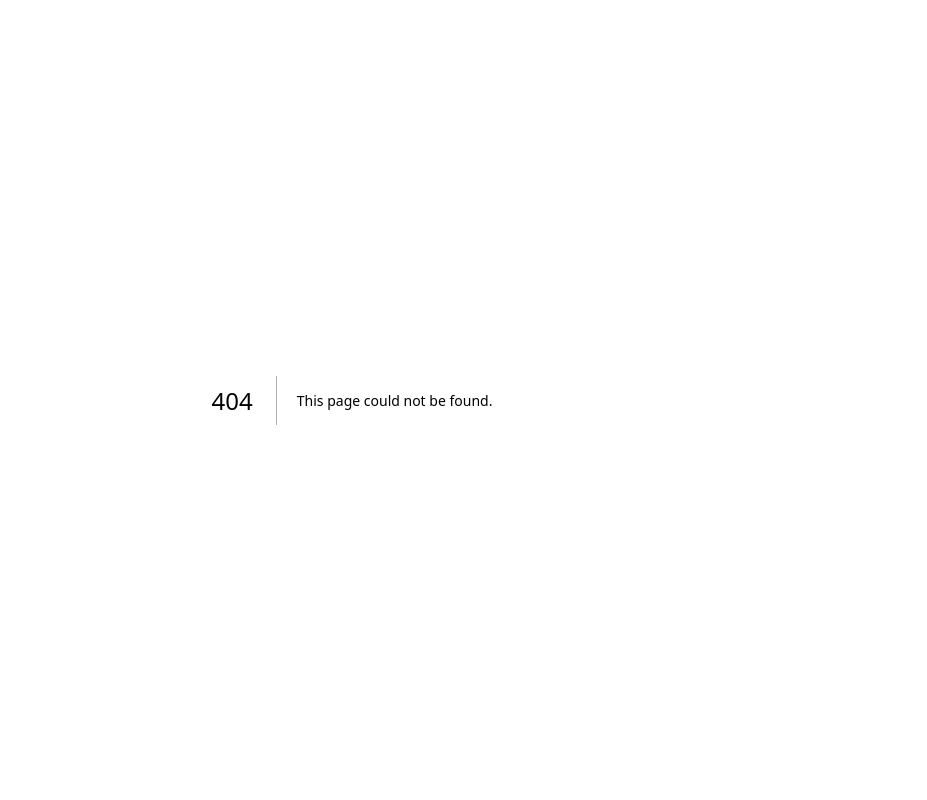
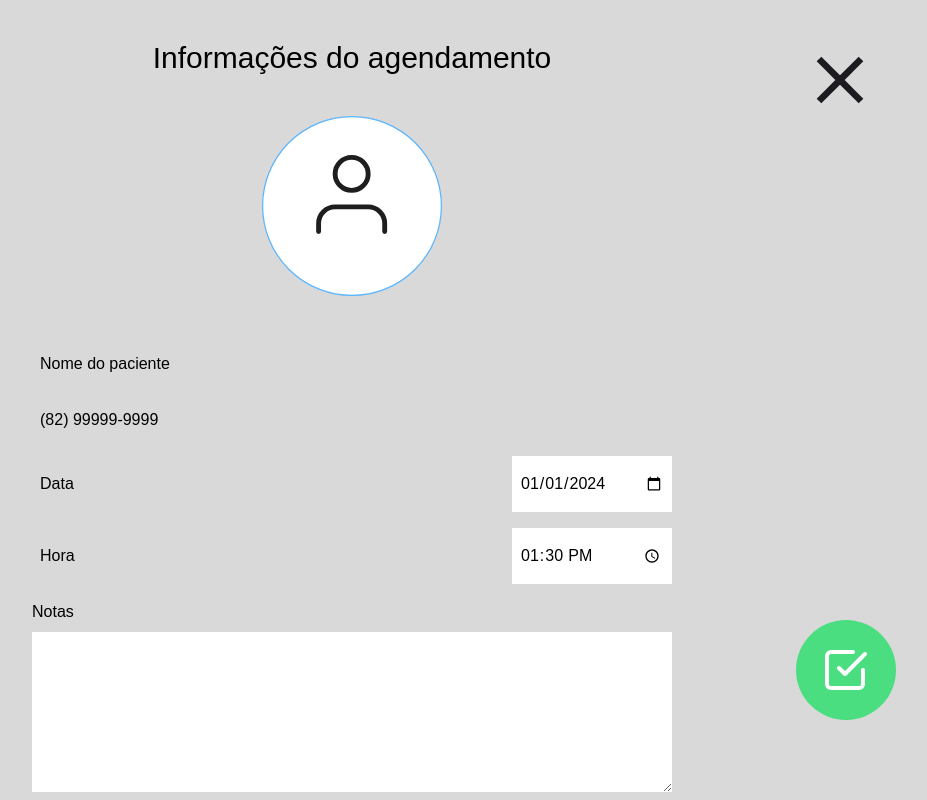
Before and after one commit to ghastcmd/schedule-app, a Next.js app in the folder frontend/: page /schedule-canvas/1 in a window 1280 px wide. Before the commit this address had no page. Shown: the whole page, without its empty margins (288-1215 px from the left). Built offline with nearby package versions, Linux system fonts and the light colour scheme; no server answers.

Commit message:
displaying data on schedule page

```diff
--- a/frontend/app/list-patients/[patientId]/page.tsx
+++ b/frontend/app/list-patients/[patientId]/page.tsx
@@ -12,6 +12,7 @@ import Link from "next/link";
 function renderSwitch(type: string, value: string, key: number) {
   return (
     <div className="h-full w-[8rem]" key={key}>
+      <Link href={`/schedule-canvas/${value.id}`}>
         <div
           className={`${
             type === "after"
@@ -25,6 +26,7 @@ function renderSwitch(type: string, value: string, key: number) {
             <h1>{value.notes}</h1>
           </div>
         </div>
+      </Link>
     </div>
   );
 }
--- /dev/null
+++ b/frontend/app/schedule-canvas/[id]/page.tsx
@@ -0,0 +1,97 @@
+"use client";
+
+import Image from "next/image";
+
+import GridItem from "/app/components/gridItem";
+
+import Check from "/public/Check.svg";
+import Close from "/public/close.svg";
+import { useEffect, useState } from "react";
+
+export default function ScheduleCanvas({ params }: { params: { id: string } }) {
+  const [name, setName] = useState("Nome do paciente");
+  const [phone, setPhone] = useState("(82) 99999-9999");
+  const [date, setDate] = useState("2024-01-01");
+  const [time, setTime] = useState("13:30");
+  const [note, setNote] = useState("");
+
+  const updateDate = (e) => {
+    setDate(e.target.value);
+  };
+
+  const updateTime = (e) => {
+    setTime(e.target.value);
+  };
+
+  const updateNote = (e) => {
+    setNote(e.target.value);
+  };
+
+  const fetchSchedule = async () => {
+    const id = await params.then((e) => e.id);
+    const data = await fetch(`http://localhost:3030/schedules/s/${id}`);
+    let _data = await data.json();
+    _data = _data[0];
+    setDate(_data.date);
+    setTime(_data.time);
+    setNote(_data.note !== null ? _data.note : "");
+    setName(_data.patient.name);
+    setPhone(_data.patient.phone);
+  };
+
+  useEffect(() => {
+    fetchSchedule();
+  }, []);
+
+  return (
+    <div className="flex flex-col items-center justify-center relative">
+      <h1 className="mt-10 text-3xl">Informações do agendamento</h1>
+
+      <GridItem nome={""} />
+
+      <div className="flex flex-col w-[40rem] mt-10">
+        <h1 className="my-2 p-2 my-2">{name}</h1>
+        <h1 className="my-2 p-2 my-2">{phone}</h1>
+
+        <div className="justify-between flex flex-row w-[40rem] my-2">
+          <h1 className="my-2 p-2">Data</h1>
+          <input
+            value={date}
+            onChange={(e) => updateDate(e)}
+            className="p-2 w-[10rem]"
+            type="date"
+          />
+        </div>
+        <div className="justify-between flex flex-row w-[40rem] my-2">
+          <h1 className="my-2 p-2">Hora</h1>
+          <input
+            value={time}
+            onChange={(e) => updateTime(e)}
+            className="p-2 w-[10rem]"
+            type="time"
+          />
+        </div>
+
+        <h1 className="my-2">Notas</h1>
+
+        <textarea
+          value={note}
+          onChange={(e) => updateNote(e)}
+          className="h-[10rem]"
+          name=""
+          id=""
+        ></textarea>
+      </div>
+
+      <div className="rounded-full w-[100px] h-[100px] p-2 bg-green-400 flex items-center justify-center text-white text-7xl right-24 bottom-20 fixed">
+        <span className="select-none">
+          <Image src={Check} alt="check" />
+        </span>
+      </div>
+
+      <div className="fixed top-10 right-28">
+        <Image src={Close} alt="close" />
+      </div>
+    </div>
+  );
+}
--- a/frontend/app/schedule-canvas/page.tsx
+++ /dev/null
@@ -1,48 +0,0 @@
-'use client';
-
-import Image from "next/image";
-
-import GridItem from "../components/gridItem";
-
-import Check from '/public/Check.svg';
-import Close from '/public/close.svg';
-
-export default function PatientCanvas() {
-  return (
-    <div className='flex flex-col items-center justify-center relative'>
-      <h1 className='mt-10 text-3xl'>Informações do agendamento</h1>
-
-      <GridItem />
-
-      <div className='flex flex-col w-[40rem] mt-10'>
-        <h1 className='my-2 p-2 my-2' >Nome do paciente</h1>
-        <h1 className='my-2 p-2 my-2'> +55 (82) 99999-9999 </h1>
-
-        <div className='justify-between flex flex-row w-[40rem] my-2'>
-          <h1 className='my-2 p-2'>Data</h1>
-          <input className='p-2 w-[10rem]' type="date" />
-        </div>
-        <div className='justify-between flex flex-row w-[40rem] my-2'>
-          <h1 className='my-2 p-2'>Hora</h1>
-          <input className='p-2 w-[10rem]' type="time" />
-        </div>
-
-        <h1 className='my-2'>Notas</h1>
-
-        <textarea className='h-[10rem]' name="" id=""></textarea>
-
-      </div>
-
-      <div className='rounded-full w-[100px] h-[100px] p-2 bg-green-400 flex items-center justify-center text-white text-7xl right-24 bottom-20 fixed'>
-          <span className='select-none'>
-            <Image src={Check} alt='check'/>
-          </span>
-      </div>
-
-      <div className='fixed top-10 right-28'>
-        <Image src={Close} alt='close'/>
-      </div>
-
-    </div>
-  );
-}
```
Also changed, not shown: 2 other files (tests, documents, lock files or other folders). Lines whose indentation alone changed are shown as unchanged.
